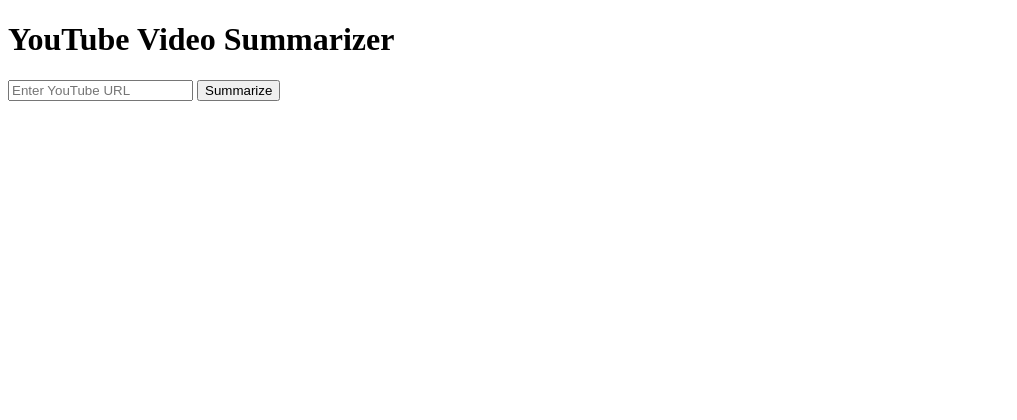
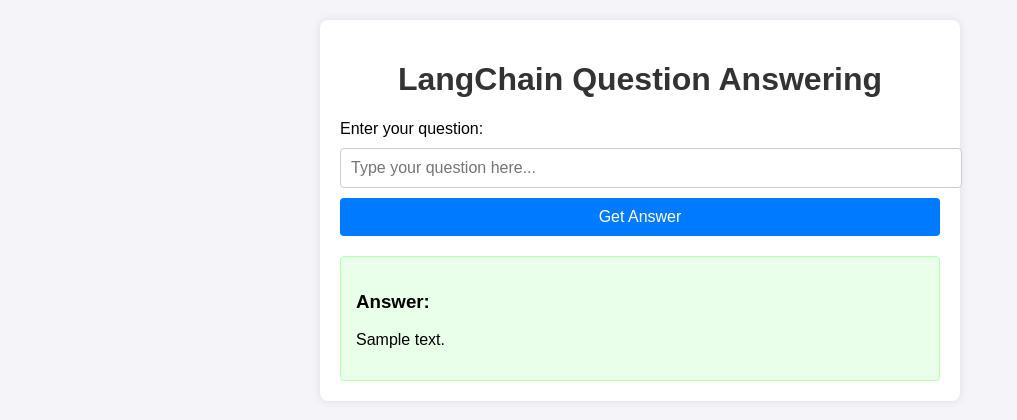
Before and after one commit to Elnard09/AI, a Flask app: template project/youtube_api/templates/index.html in a window 1280 px wide. Shown: the top 420 px of the page, without its empty margins (0-1017 px from the left). Run offline with Flask 3, Linux system fonts and the light colour scheme; the template is opened without the code that fills it: most values are stand-ins (such as "Sample title", 1, 10 or a date in 2020); parts of the project's set-up code (start-up, migrations or seed data) failed here and were passed over.

Commit message:
Langchain Experiments

```diff
--- /dev/null
+++ b/langchain/langchain_exp.py
@@ -0,0 +1,59 @@
+import os
+from dotenv import load_dotenv
+from flask import Flask, render_template, request
+from langchain.chat_models import ChatOpenAI
+from langchain import LLMChain
+from langchain.prompts import PromptTemplate
+
+# Load environment variables from the .env file
+load_dotenv()
+
+# Initialize Flask app
+app = Flask(__name__)
+
+# Retrieve the OpenAI API key from the environment
+api_key = os.getenv("OPENAI_API_KEY")
+
+# Initialize the OpenAI chat model with the API key
+llm = ChatOpenAI(model="gpt-3.5-turbo", api_key=api_key, temperature=0.7)
+
+# Define the prompt template
+template = """
+You are a helpful assistant. Use the following text to answer the question.
+
+Text:
+{text}
+
+Question: {question}
+Answer:
+"""
+
+# Create a prompt object
+prompt = PromptTemplate(input_variables=["text", "question"], template=template)
+
+# Create the chain (combining the LLM and the prompt template)
+chain = LLMChain(llm=llm, prompt=prompt)
+
+# Sample text to work with
+sample_text = """
+LangChain is a framework for developing applications powered by language models.
+It helps manage prompts, chains of LLMs, and various workflows involving NLP tasks.
+"""
+
+# Flask route for the homepage
+@app.route('/', methods=['GET', 'POST'])
+def index():
+    answer = None
+    if request.method == 'POST':
+        # Get the user question from the form
+        user_question = request.form['question']
+
+        # Get the answer from the chain using the user's question
+        answer = chain.run({"text": sample_text, "question": user_question})
+
+    # Render the template, passing in the answer (if available)
+    return render_template('index.html', answer=answer)
+
+# Run the Flask app
+if __name__ == '__main__':
+    app.run(debug=True)
--- /dev/null
+++ b/langchain/templates/index.html
@@ -0,0 +1,78 @@
+<!DOCTYPE html>
+<html lang="en">
+<head>
+    <meta charset="UTF-8">
+    <meta name="viewport" content="width=device-width, initial-scale=1.0">
+    <title>LangChain Question Answering</title>
+    <style>
+        body {
+            font-family: Arial, sans-serif;
+            margin: 0;
+            padding: 20px;
+            background-color: #f4f4f9;
+        }
+        .container {
+            max-width: 600px;
+            margin: 0 auto;
+            padding: 20px;
+            background-color: #fff;
+            border-radius: 8px;
+            box-shadow: 0 0 10px rgba(0, 0, 0, 0.1);
+        }
+        h1 {
+            text-align: center;
+            color: #333;
+        }
+        form {
+            display: flex;
+            flex-direction: column;
+            gap: 10px;
+        }
+        input[type="text"] {
+            padding: 10px;
+            font-size: 16px;
+            border: 1px solid #ccc;
+            border-radius: 4px;
+            width: 100%;
+        }
+        input[type="submit"] {
+            padding: 10px;
+            font-size: 16px;
+            border: none;
+            background-color: #007bff;
+            color: white;
+            border-radius: 4px;
+            cursor: pointer;
+        }
+        input[type="submit"]:hover {
+            background-color: #0056b3;
+        }
+        .result {
+            margin-top: 20px;
+            padding: 15px;
+            background-color: #e9ffe9;
+            border: 1px solid #b3ffb3;
+            border-radius: 4px;
+        }
+    </style>
+</head>
+<body>
+
+    <div class="container">
+        <h1>LangChain Question Answering</h1>
+        <form action="/" method="POST">
+            <label for="question">Enter your question:</label>
+            <input type="text" id="question" name="question" required placeholder="Type your question here...">
+            <input type="submit" value="Get Answer">
+        </form>
+
+        {% if answer %}
+        <div class="result">
+            <h3>Answer:</h3>
+            <p>{{ answer }}</p>
+        </div>
+        {% endif %}
+    </div>
+
+</body>
+</html>
--- /dev/null
+++ b/outputs/summary.txt
@@ -0,0 +1 @@
+[N/A] The speaker reflects on a dream about saying goodbye to someone, highlighting the importance of love, cherishing moments with loved ones, and being with them if the world was ending.
--- a/youGPTube/outputs/summary.txt
+++ /dev/null
@@ -1 +0,0 @@
-Occo has introduced a diverse range of switches, like Creamier Purple Pro and Dracula, varying in characteristics like tactility, sound profiles, and materials while offering budget-friendly options and smaller pack sizes. These switches cater to specific preferences, with choices ranging from lightweight V3 Silver Pro for gaming to unique options like Fairy switches and deep-sounding Rosewoods.
--- a/youGPTube/youGPTube.py
+++ b/youGPTube/youGPTube.py
@@ -26,6 +26,7 @@ openai.debug = True
 
 def find_audio_files(path, extension=".mp3"):
     """Recursively find all files with extension in path."""
+
     audio_files = []
     for root, dirs, files in os.walk(path):
         for f in files:
@@ -88,53 +89,83 @@ def chunk_audio(filename, segment_length: int, output_dir):
 
     print(f"Chunking {num_segments} chunks...")
 
+    chunked_audio_files_with_times = []
+
     # iterate through segments and save them
     for i in range(num_segments):
-        start = i * segment_length * sr
+        start = i * segment_length
         end = (i + 1) * segment_length * sr
         segment = audio[start:end]
-        sf.write(os.path.join(output_dir, f"segment_{i}.mp3"), segment, sr)
 
-    chunked_audio_files = find_audio_files(output_dir)
-    return sorted(chunked_audio_files)
+        # Use zfill for zero-padding the index in the filename
+        chunk_filename = os.path.join(output_dir, f"segment_{str(i).zfill(3)}.mp3")  # Changed here
+        sf.write(chunk_filename, segment, sr)
 
-def transcribe_audio(audio_files: list, output_file=None, model="whisper-1") -> list:
+        # Save the filename and start time (in seconds)
+        chunked_audio_files_with_times.append((chunk_filename, start))
+
+    return chunked_audio_files_with_times
+
+
+
+def transcribe_audio(audio_files_with_times: list, output_file=None, model="whisper-1") -> list:
     transcripts = []
-    for audio_file in audio_files:
+    for audio_file, start_time in audio_files_with_times:
         audio = open(audio_file, "rb")
         try:
+            # Debug the response to see the exact structure
             response = openai.Audio.transcribe(model, audio)
-            transcripts.append(response["text"])
+            print(f"API Response: {response}")  # Debugging line to print the full API response
+
+            # Check if 'text' exists in the response
+            if "text" in response:
+                # Add the transcript with its timestamp
+                transcripts.append({"timestamp": start_time, "text": response["text"]})
+            else:
+                logging.error(f"No 'text' field found in the response: {response}")
+                raise ValueError(f"Invalid API response: {response}")
+
         except openai.error.OpenAIError as e:
             logging.error(f"OpenAI API error: {str(e)}")
             raise
     return transcripts
 
-def summarize(
-    chunks: list[str], system_prompt: str, model="gpt-3.5-turbo", output_file=None
-):
 
+def summarize(chunks_with_timestamps: list, system_prompt: str, model="gpt-3.5-turbo", output_file=None):
     print(f"Summarizing with {model=}")
+    summaries = []
 
-    summaries = []
-    for chunk in chunks:
+    for chunk in chunks_with_timestamps:
+        # Check if chunk is a string (single summary) or a dictionary (transcription)
+        if isinstance(chunk, str):
+            content = chunk
+            timestamp_formatted = "N/A"  # If chunk is a string, there's no timestamp
+        elif isinstance(chunk, dict):
+            timestamp = chunk["timestamp"]
+            content = chunk["text"]
+            timestamp_formatted = f"{timestamp // 60}:{timestamp % 60}"  # convert to MM:SS format
+        else:
+            logging.error(f"Invalid chunk format: {chunk}")
+            continue  # Skip this iteration
+
         response = openai.ChatCompletion.create(
             model=model,
             messages=[
                 {"role": "system", "content": system_prompt},
-                {"role": "user", "content": chunk},
+                {"role": "user", "content": content},
             ],
         )
         summary = response["choices"][0]["message"]["content"]
-        summaries.append(summary)
+        summaries.append(f"[{timestamp_formatted}] {summary}")
 
     if output_file is not None:
-        # save all transcripts to a .txt file
+        # Save all summaries to a .txt file
         with open(output_file, "w") as file:
             for summary in summaries:
                 file.write(summary + "\n")
 
     return summaries
+
 
 def summarize_youtube_video(youtube_url, outputs_dir):
     raw_audio_dir = f"{outputs_dir}/raw_audio/"
@@ -176,11 +207,13 @@ def summarize_youtube_video(youtube_url, outputs_dir):
         short_summary = summarize([long_summary], system_prompt=system_prompt_tldr, output_file=summary_file)[0]
         logging.info("Final summarization completed")
 
-        return long_summary, short_summary
+        # Return transcriptions (with timestamps) as well for table of contents
+        return transcriptions, long_summary, short_summary
 
     except Exception as e:
         logging.error(f"An error occurred during video processing: {str(e)}", exc_info=True)
         raise
+
 
 @app.route("/", methods=["GET", "POST"])
 def home():
@@ -189,8 +222,8 @@ def home():
         outputs_dir = "outputs/"
 
         try:
-            long_summary, short_summary = summarize_youtube_video(youtube_url, outputs_dir)
-            return render_template("result.html", long_summary=long_summary, short_summary=short_summary)
+            transcriptions, long_summary, short_summary = summarize_youtube_video(youtube_url, outputs_dir)
+            return render_template("result.html", transcriptions=transcriptions, long_summary=long_summary, short_summary=short_summary)
         except Exception as e:
             logging.error(f"Error processing {youtube_url}: {str(e)}", exc_info=True)
             flash(f"An error occurred while processing the video: {str(e)}", "error")
@@ -198,5 +231,9 @@ def home():
 
     return render_template("index.html")
 
+@app.template_filter('zfill')
+def zfill_filter(s, width):
+    return str(s).zfill(width)
+
 if __name__ == "__main__":
     app.run(debug=True)
```
Also changed, not shown: youGPTube/templates/result.html (+15 -7 lines), 2 other files.
